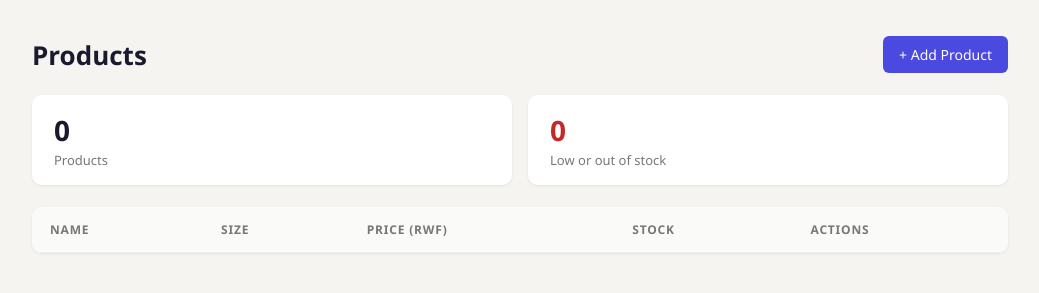
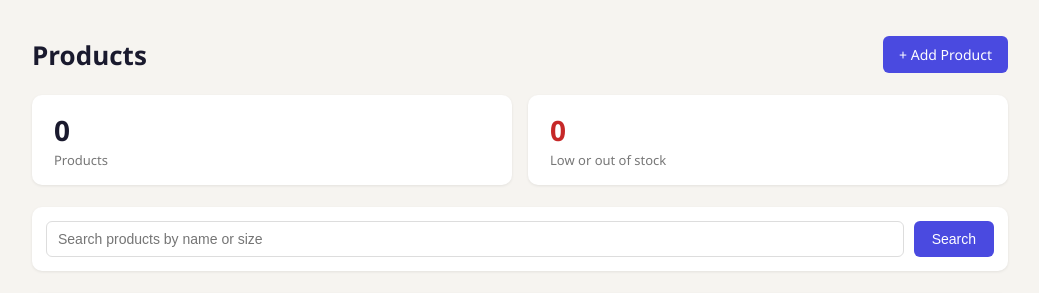
Before and after one commit to Nziza21/oren-order-inventory-tracker, a Flask app: page /products in a window 1280 px wide. Shown: the part 60-353 px from the top of the page, without its empty margins (120-1159 px from the left). Run offline with Flask 3, Linux system fonts and the light colour scheme; the visitor is signed in with stand-in values (Sample User, id 1); data that the repository does not hold is empty.

Commit message:
Add product search by name or size

```diff
--- a/app.py
+++ b/app.py
@@ -63,10 +63,17 @@ def home():
 @app.route("/products")
 @login_required
 def products():
+    query = request.args.get("q", "").strip()
     db = get_db()
-    all_products = db.execute("SELECT * FROM products").fetchall()
+    if query:
+        all_products = db.execute(
+            "SELECT * FROM products WHERE name LIKE ? OR size LIKE ?",
+            (f"%{query}%", f"%{query}%"),
+        ).fetchall()
+    else:
+        all_products = db.execute("SELECT * FROM products").fetchall()
     db.close()
-    return render_template("products.html", products=all_products)
+    return render_template("products.html", products=all_products, search_query=query)
 
 
 @app.route("/products/add", methods=["GET", "POST"])
--- a/templates/products.html
+++ b/templates/products.html
@@ -16,6 +16,10 @@
         <div class="l">Low or out of stock</div>
     </div>
 </div>
+<form method="GET" action="/products" style="margin-bottom: 22px; padding: 14px; display: flex; gap: 10px; max-width: none;">
+    <input type="text" name="q" placeholder="Search products by name or size" value="{{ search_query or '' }}" style="margin-top: 0;">
+    <button type="submit">Search</button>
+</form>
 <table>
     <tr>
         <th>Name</th>
```
Also changed, not shown: README.md.
